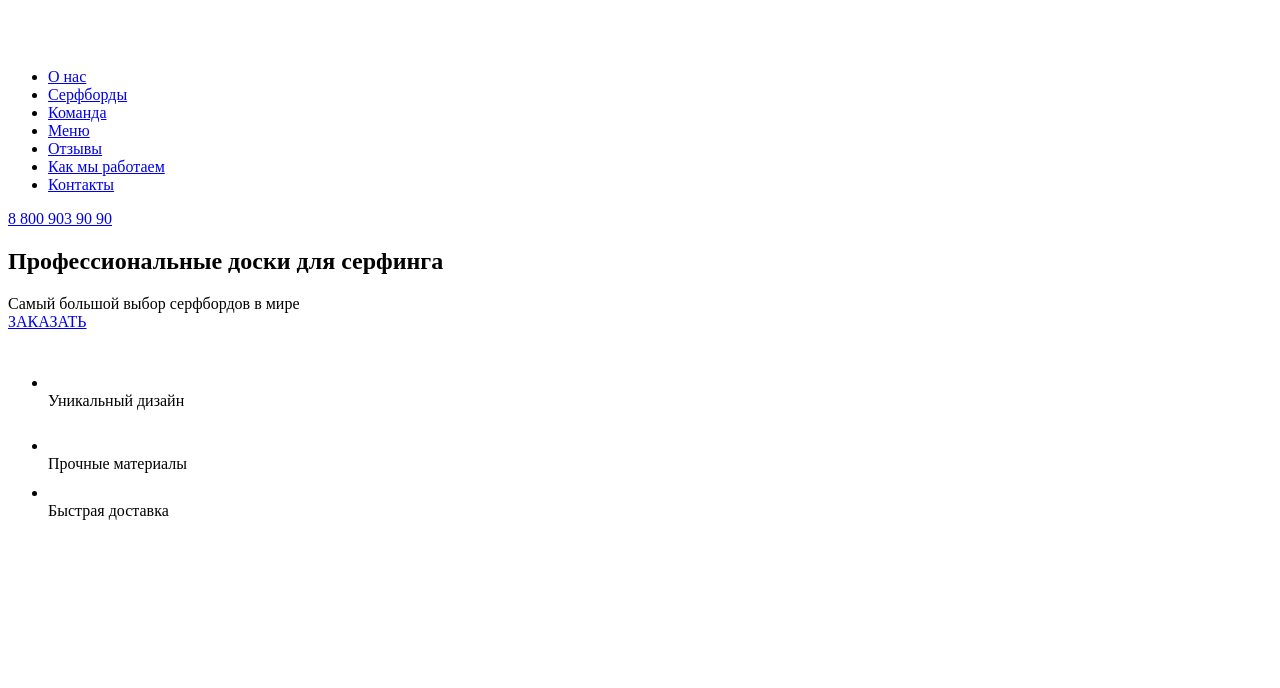
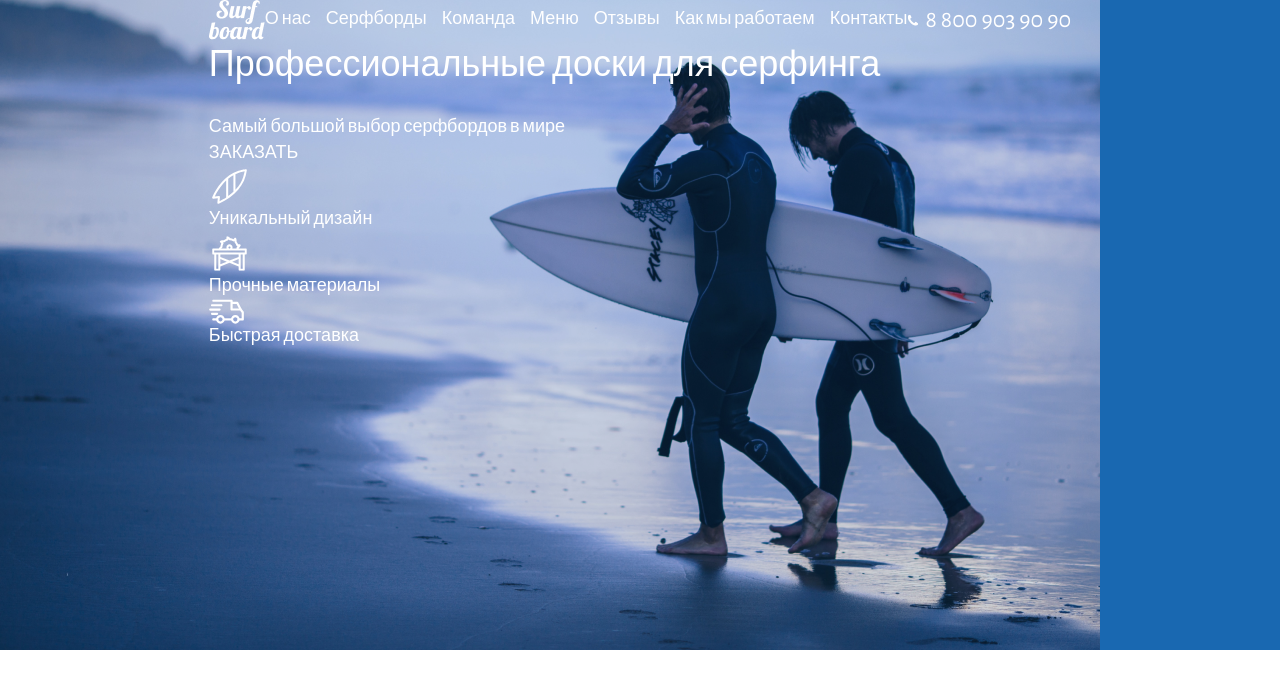
Before and after one commit to AntonAfanasyev76/Surfboard, a plain HTML site: page index.html in a window 1280 px wide. Drawn offline with nearby package versions, Linux system fonts and the light colour scheme.

Commit message:
стили блока Hero

```diff
--- /dev/null
+++ b/css/components/header.scss
@@ -0,0 +1,29 @@
+.header {
+    display: flex;
+    align-items: center;
+    justify-content: space-between;
+}
+
+.menu__list {
+    display: flex;
+    align-items: center;
+}
+
+.menu__item {
+    margin-right: 15px;
+
+    &:last-child {
+        margin-right: 0;
+    }
+}
+.phone-number {
+    font-size: 24px;
+    display: flex;
+    align-items: center;
+}
+
+.phone-number__icon-elem {
+    width: 12px;
+    height: 12px;
+    margin-right: 6px;
+}
--- /dev/null
+++ b/css/components/hero.scss
@@ -0,0 +1,14 @@
+.hero {
+    background: url("../../img/bg.png") left top no-repeat;
+    background-color: $blue;
+    height: 100vh;
+    min-height: 650px;
+    color: #fff;
+}
+
+.hero__container {
+    display: flex;
+    flex-direction: column;
+    justify-content: space-between;
+    height: 100%;
+}
--- a/css/components/layout.scss
+++ b/css/components/layout.scss
@@ -65,6 +65,7 @@ footer {
 
 a {
     color: inherit;
+    text-decoration: none;
 }
 
 img {
--- a/css/components/main.scss
+++ b/css/main.scss
@@ -2,12 +2,17 @@ $containerWidth: 940px;
 $baseFontSize: 18px;
 
 //colors
-$blue: #61c4d9;
+$blue: #1968B1;
 $darkGreen: #0b4d3c;
 
 //normalise
-@import url('./normalize.css');
+@import url('./components/normalize.css');
 
 //setups
 @import url('https://fonts.googleapis.com/css2?family=Alegreya+Sans:ital,wght@0,300;0,400;0,700;1,400&display=swap');
-@import url('./layout.scss');
+@import "components/layout";
+
+// components
+@import "components/hero";
+@import "components/header";
+@import "components/features";
--- a/index.html
+++ b/index.html
@@ -12,7 +12,7 @@
 <body>
     <div class="wrapper">
         <div class="maincontent">
-            <section class="hero">
+            <section class="hero hero__container">
                 <div class="container">
                     <header class="header">
                         <img src="./img/logo.png" alt="surfboard logo" class="logo">
@@ -27,7 +27,12 @@
                                 <li class="menu__item"><a href="#" class="menu__link">Контакты </a></li>
                             </ul>
                         </nav>
-                        <a href="tel:+78009039090" class="phone-number">8 800 903 90 90</a>
+                        <a href="tel:+78009039090" class="phone-number">
+                            <span class="phone-number__icon">
+                                <img src="./img/icons/phone.svg" alt="phone icon" class="phone-number__icon-elem">
+                            </span>
+                            <span class="phone-number__text">8 800 903 90 90</span>
+                        </a>
                     </header>
                     <div class="hero__title-section">
                         <h1 class="hero__main-title">Профессиональные доски для
```
Also changed, not shown: css/components/features.scss (added), css/main.css, img/bg.png (added), img/icons/phone.svg (added), 1 other file.
